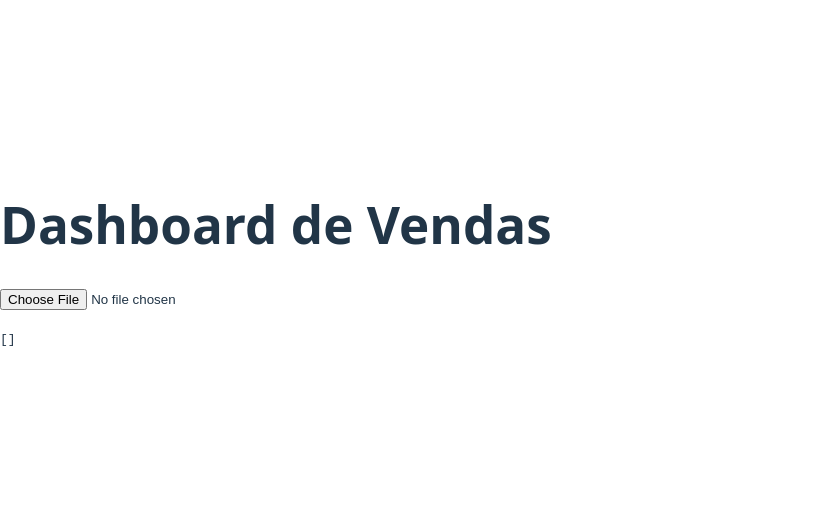
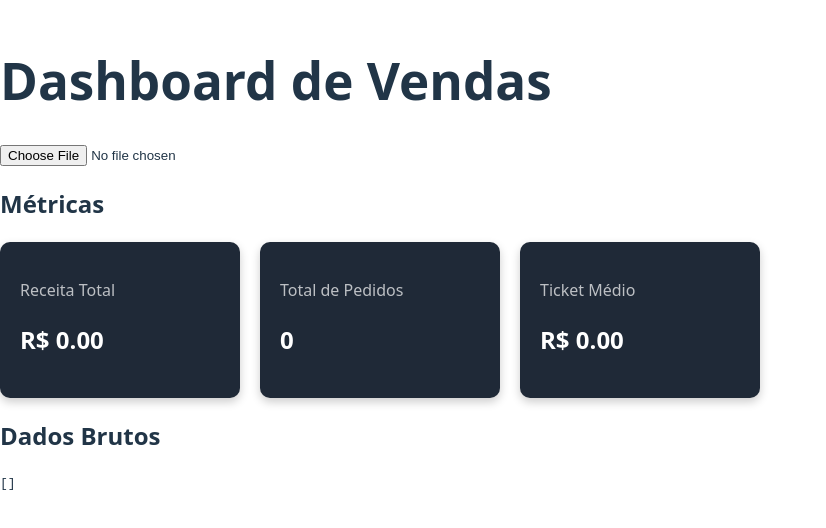
Before and after one commit to lzguisouza2211-gif/Dashboard-vendas, a React (Vite) app: page / in a window 1280 px wide. Shown: the part 138-666 px from the top of the page, without its empty margins (0-826 px from the left). Built offline with nearby package versions, Linux system fonts and the light colour scheme.

Commit message:
feat/ implementa cards de métricas do dashboard"

```diff
--- a/src/App.tsx
+++ b/src/App.tsx
@@ -2,15 +2,42 @@ import { useState } from "react";
 import { UploadExcel } from "./components/UploadExcel";
 import type { Venda } from "./types/Venda";
 import { cleanData } from "./utils/cleanData";
+import {
+  calcularReceitaTotal,
+  calcularTotalPedidos,
+  calcularTicketMedio
+} from "./utils/metrics";
+import { MetricCard } from "./components/MetricCard";
 
 function App() {
   const [dados, setDados] = useState<Venda[]>([]);
+  const receitaTotal = calcularReceitaTotal(dados);
+  const totalPedidos = calcularTotalPedidos(dados);
+  const ticketMedio = calcularTicketMedio(dados);
 
   return (
     <div>
       <h1>Dashboard de Vendas</h1>
 
       <UploadExcel onDataLoaded={(rows) => setDados(cleanData(rows))} />
+      <h2>Métricas</h2>
+    <div style={{ display: "flex", gap: "20px", marginTop: "20px" }}>
+      <MetricCard
+        title="Receita Total"
+        value={`R$ ${receitaTotal.toFixed(2)}`}
+      />
+
+      <MetricCard
+        title="Total de Pedidos"
+        value={totalPedidos}
+      />
+
+      <MetricCard
+        title="Ticket Médio"
+        value={`R$ ${ticketMedio.toFixed(2)}`}
+      />
+    </div>
+      <h2>Dados Brutos</h2>
 
       <pre>{JSON.stringify(dados, null, 2)}</pre>
     </div>
--- /dev/null
+++ b/src/components/MetricCard.tsx
@@ -0,0 +1,22 @@
+type Props = {
+  title: string;
+  value: string | number;
+};
+
+export function MetricCard({ title, value }: Props) {
+  return (
+    <div
+      style={{
+        padding: "20px",
+        borderRadius: "10px",
+        background: "#1f2937",
+        color: "white",
+        minWidth: "200px",
+        boxShadow: "0 4px 10px rgba(0,0,0,0.2)"
+      }}
+    >
+      <p style={{ opacity: 0.7 }}>{title}</p>
+      <h2>{value}</h2>
+    </div>
+  );
+}
--- /dev/null
+++ b/src/utils/metrics.ts
@@ -0,0 +1,55 @@
+import type { Venda } from "../types/Venda";
+
+// receita total
+export function calcularReceitaTotal(dados: Venda[]): number {
+  return dados.reduce((acc, item) => acc + item.valor, 0);
+}
+
+// total de pedidos (linhas)
+export function calcularTotalPedidos(dados: Venda[]): number {
+  return dados.length;
+}
+
+// ticket médio
+export function calcularTicketMedio(dados: Venda[]): number {
+  if (!dados.length) return 0;
+
+  const receita = calcularReceitaTotal(dados);
+  return receita / dados.length;
+}
+
+// vendas por categoria (para gráfico pizza)
+export function vendasPorCategoria(dados: Venda[]) {
+  const agrupado: Record<string, number> = {};
+
+  dados.forEach((item) => {
+    if (!agrupado[item.categoria]) {
+      agrupado[item.categoria] = 0;
+    }
+
+    agrupado[item.categoria] += item.valor;
+  });
+
+  return Object.entries(agrupado).map(([categoria, total]) => ({
+    categoria,
+    total,
+  }));
+}
+
+// vendas por mês (para gráfico barra)
+export function vendasPorMes(dados: Venda[]) {
+  const agrupado: Record<string, number> = {};
+
+  dados.forEach((item) => {
+    if (!agrupado[item.mes]) {
+      agrupado[item.mes] = 0;
+    }
+
+    agrupado[item.mes] += item.valor;
+  });
+
+  return Object.entries(agrupado).map(([mes, total]) => ({
+    mes,
+    total,
+  }));
+}
```
